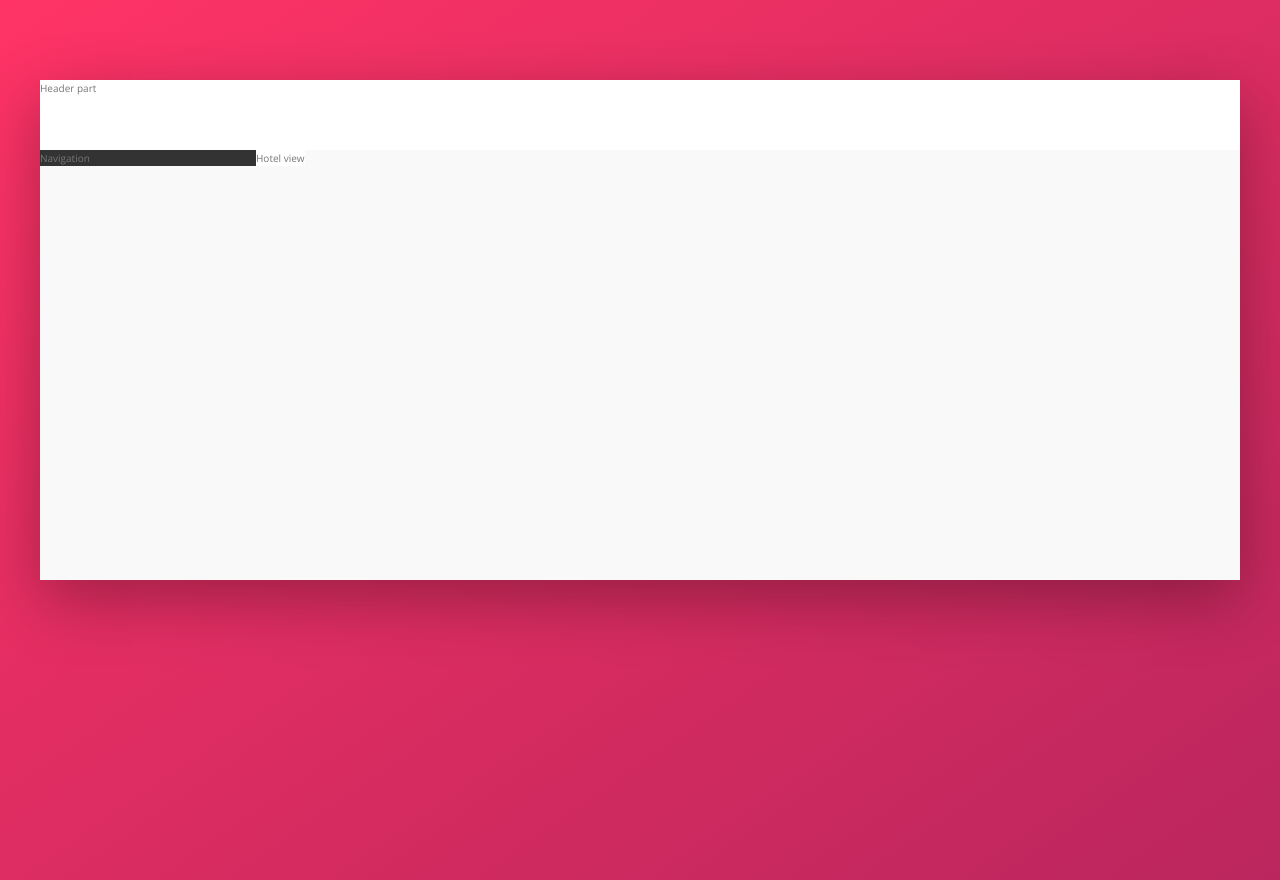
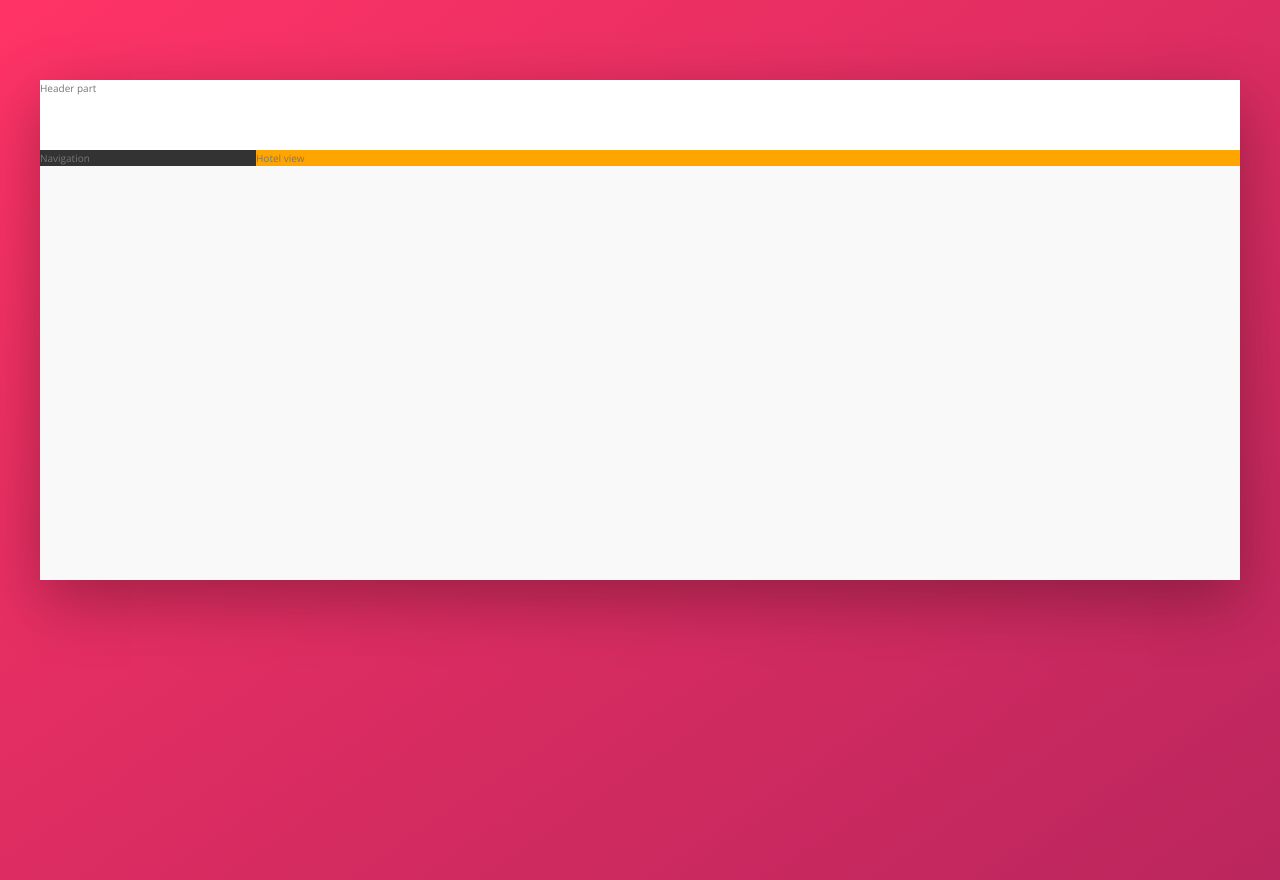
Before and after one commit to kotekirkitadze/trillo-project, a website: page index.html in a window 1280 px wide. Drawn offline with nearby package versions, Linux system fonts and the light colour scheme.

Commit message:
layout done

```diff
--- a/sass/_layout.scss
+++ b/sass/_layout.scss
@@ -24,4 +24,11 @@
 
 .hotel-view {
 	background-color: #fff;
+	background-color: orange;
+
+	// რაც ადგილი არის დარჩენილი, მთლიანად რომ გაიზარდოს სიგანეში.
+	// ფლექს-გროუს ვსეტავთ
+	//ანუ ამით დანარჩენ 88 პროცენტს დაიკავებს კონტეინერის,
+	//რადგან 18 პროცენტი დავისეტეთ ფლექს ბეისზე საიდბარს
+	flex: 1;
 }
```
Also changed, not shown: css/style.css.
